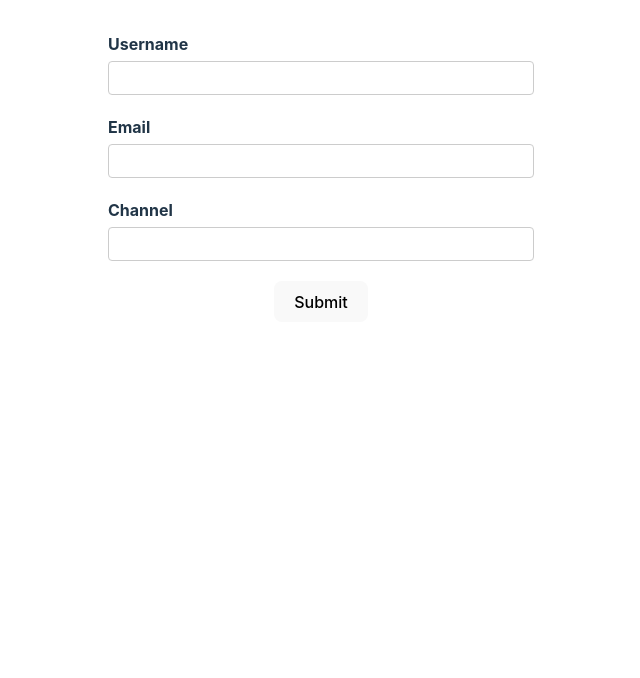
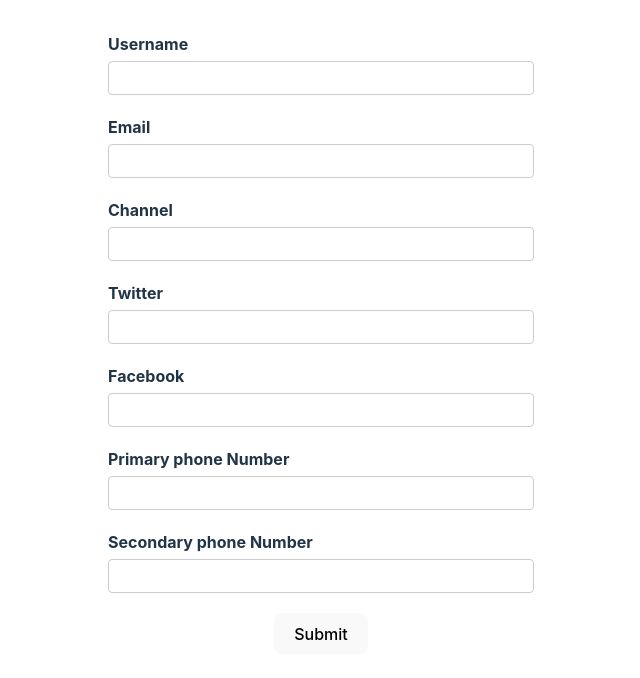
Before and after one commit to mariosknl/rhf-demo, a React (Vite) app: page / in a window 1280 px wide. Shown: the top 678 px of the page, without its empty margins (319-959 px from the left). Built offline with nearby package versions, Linux system fonts and the light colour scheme.

Commit message:
nested objects & arrays

```diff
--- a/src/components/YouTubeForm.tsx
+++ b/src/components/YouTubeForm.tsx
@@ -5,6 +5,11 @@
 	username: string;
 	email: string;
 	channel: string;
+	social: {
+		twitter: string;
+		facebook: string;
+	};
+	phoneNumbers: string[];
 };
 
 const YouTubeForm = () => {
@@ -24,6 +29,11 @@
 			username: "Batman",
 			email: "",
 			channel: "",
+			social: {
+				twitter: "",
+				facebook: "",
+			},
+			phoneNumbers: ["", ""],
 		},
 	});
 	const { errors } = formState;
@@ -94,6 +104,37 @@
 					<p className="error">{errors.channel?.message}</p>
 				</div>
 
+				<div className="form-control">
+					<label htmlFor="twitter">Twitter</label>
+					<input type="text" id="twitter" {...register("social.twitter", {})} />
+				</div>
+
+				<div className="form-control">
+					<label htmlFor="facebook">Facebook</label>
+					<input
+						type="text"
+						id="facebook"
+						{...register("social.facebook", {})}
+					/>
+				</div>
+
+				<div className="form-control">
+					<label htmlFor="primary-phone">Primary phone Number</label>
+					<input
+						type="text"
+						id="primary-phone"
+						{...register("phoneNumbers.0", {})}
+					/>
+				</div>
+				<div className="form-control">
+					<label htmlFor="secondary-phone">Secondary phone Number</label>
+					<input
+						type="text"
+						id="secondary-phone"
+						{...register("phoneNumbers.1", {})}
+					/>
+				</div>
+
 				<button>Submit</button>
 			</form>
 			<DevTool control={control} />
```
